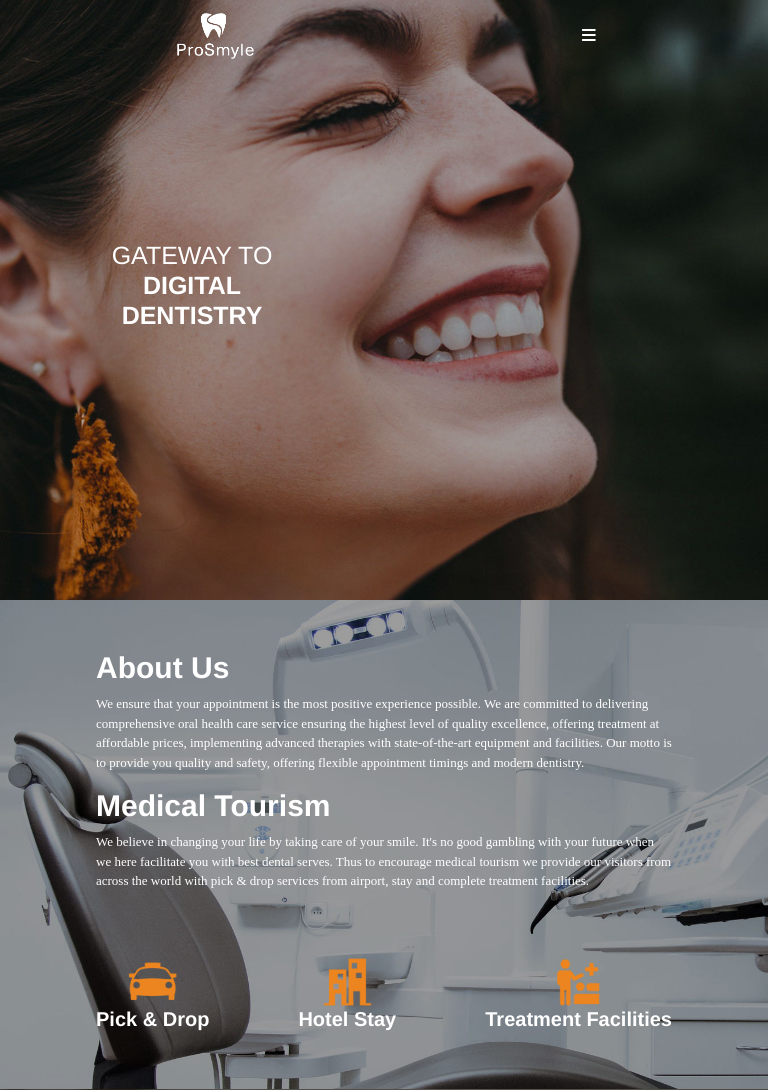
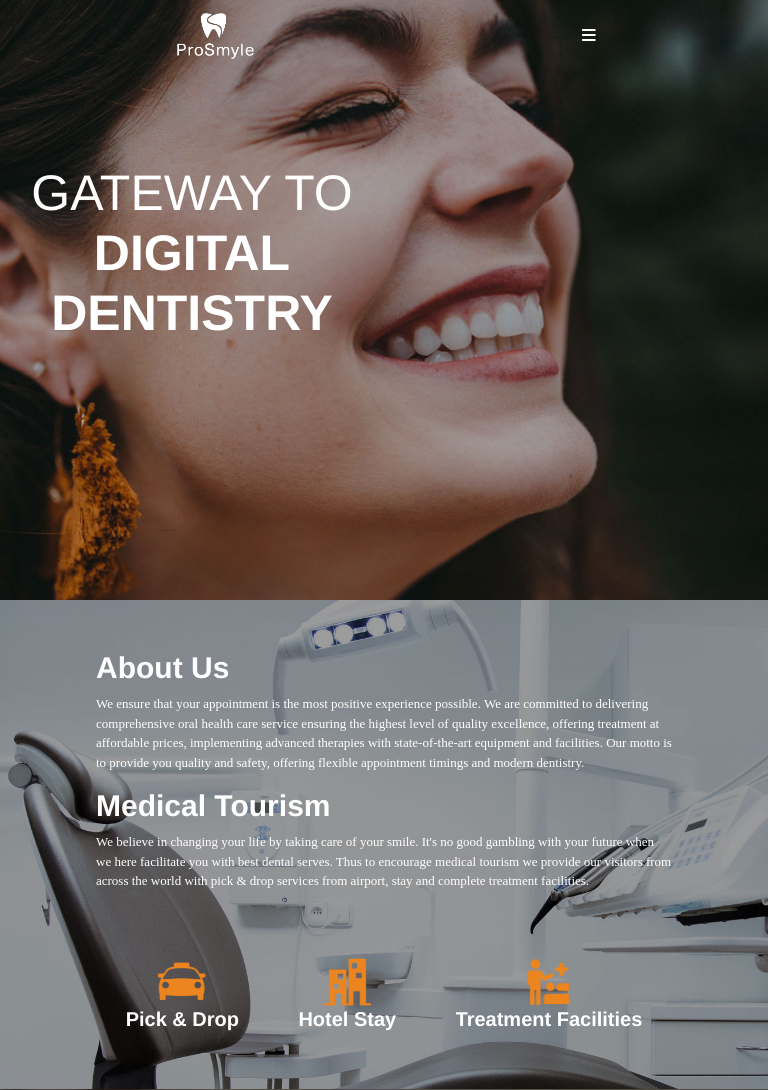
Before and after one commit to jha45507/prosmile, a PHP site: page / in a window 768 px wide. Shown: the top 1090 px of the page. Run offline with PHP 8.4, Linux system fonts and the light colour scheme; some libraries are stand-ins or nearby versions; some web fonts are replaced.

Commit message:
re commit

```diff
--- a/css/index.css
+++ b/css/index.css
@@ -107,7 +107,7 @@ html {
 
 .banner_content_div {
     display: flex;
-    align-items: start;
+    align-items: baseline;
     justify-content: space-around;
     padding: 150px 0px;
 }
@@ -211,6 +211,10 @@ html {
     color: white;
 }
 
+.logo_footer_img{
+
+}
+
 .address_icons {
     margin: 10px 0px;
     display: flex;
@@ -248,13 +252,13 @@ html {
 .contect_form {
     width: 100%;
     height: auto;
+    background-color: #333333;
 }
 
 .contect_form_child {
-    width: 75%;
+    width: 50%;
     height: auto;
     margin: 10px auto;
-    background-color: #333333;
     color: white;
     padding: 50px 100px;
     border-radius: 10px;
@@ -510,7 +514,7 @@ p {
 .gallery {
     width: 100%;
     height: auto;
-    background: url(/images/service1.jpg);
+    /* background: url(/images/service1.jpg); */
     background-repeat: no-repeat;
     background-size: cover;
     padding: 1px 0px;
@@ -696,9 +700,21 @@ p {
         font-size: 25px;
     }
 
-    /* .youtube_video{
-        width: 35%;
-    } */
+    .banner_content_div {
+        padding: 0px 0px;
+    }
+
+    .about_img_parent_div {
+        justify-content: space-around;
+    }
+
+    .treatment_team {
+        justify-content: center;
+    }
+
+    .awards_section_child {
+        width: 80%;
+    }
 
     /* start phoneView Navbar */
 
@@ -735,7 +751,7 @@ p {
     }
 
     .phone_view_unorderlist {
-        top: 2%;
+        top: 65px;
     }
 
     .phone_view_unorderlist li {
@@ -765,8 +781,12 @@ p {
 
     .contect_form_child {
         width: 100%;
-        padding: 50px 5px;
+        padding: 0px 15px;
         border-radius: 0px;
+    }
+
+    #contect-form{
+        margin: 25px 0px;
     }
 }
 
@@ -786,18 +806,19 @@ p {
         display: flex;
         justify-content: space-between;
         flex-direction: row;
-        align-items: center;
+        align-items: baseline;
         margin-top: 0px;
     }
 
     .banner_heading {
         color: white;
-        font-size: 25px;
+        font-size: 50px;
         text-align: center;
     }
-
-    .phone_view_unorderlist {
-        top: 4%;
+    .banner_heading span{
+        color: white;
+        font-size: 50px;
+        text-align: center;
     }
 
     .treatment_team {
--- a/index.html
+++ b/index.html
@@ -943,7 +943,7 @@
                     </div>
                 </div>
             </form>
-            <div class="why_section" id="why">
+            <!-- <div class="why_section" id="why">
                 <h1>WHY US</h1>
                 <div class="why_section_child">
                     <div class="img_card">
@@ -966,12 +966,12 @@
                         </div>
                     </div>
                 </div>
-            </div>
+            </div> -->
             <footer class="footer" id="footer">
                 <div class="footer_first_child">
                     <div class="footer_details">
-                        <div class="logo-img-div">
-                            <img class="logo-img" src="images/logomain2.png" alt="logoImage">
+                        <div class="logo-img-div logo_footer_img">
+                            <img class="logo-img " src="images/logomain2.png" alt="logoImage">
                         </div>
                         <div class="footer_navigation">
                             <h3>Navigation</h3>
```
